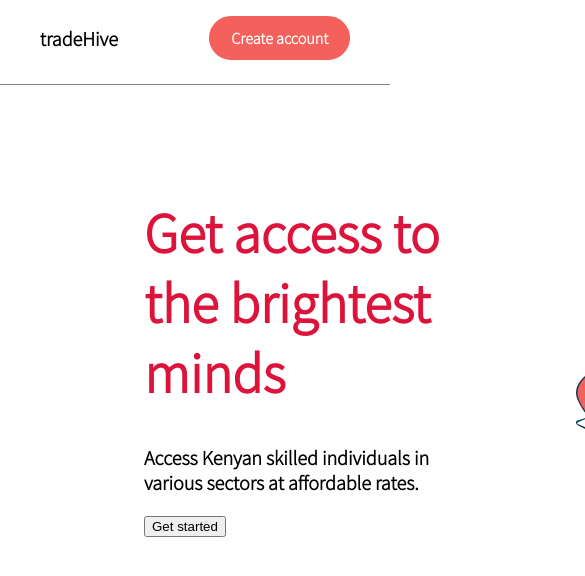
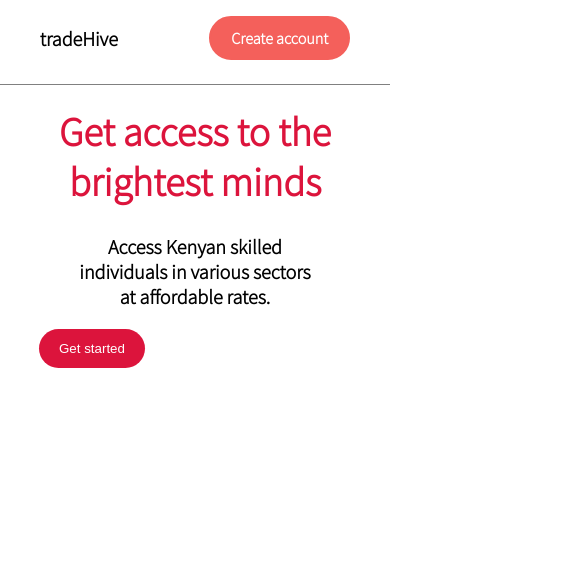
Before and after one commit to munene-m/TradeHive, a Vue app in the folder client/: page / in a window 390 px wide. Shown: the top 576 px of the page, 585 px wide, since content can reach past the window. Built offline with nearby package versions, Linux system fonts and the light colour scheme.

Commit message:
added content to home page(/)

```diff
--- a/client/src/views/Home.vue
+++ b/client/src/views/Home.vue
@@ -1,50 +1,101 @@
-<script setup></script>
+<script setup>
+import { useRouter } from "vue-router";
+const router = useRouter();
+const handleSubmit = () => {
+  router.push("/register");
+};
+</script>
 
 <template>
   <main>
     <div class="container">
       <div class="hero-content">
         <h1>Get access to the brightest minds</h1>
-      <p>
-        Access Kenyan skilled individuals in various sectors at affordable rates.
-      </p>
-      <button>Get started</button>
+        <p>
+          Access Kenyan skilled individuals in various sectors at affordable
+          rates.
+        </p>
+        <button @click="handleSubmit">Get started</button>
       </div>
       <div class="community-img">
-        <img src="../assets/images/Group 5.png" alt="">
+        <img src="../assets/images/Group 5.png" alt="" />
       </div>
     </div>
   </main>
 </template>
 
 <style scoped>
-main{
+main {
   position: relative;
-  top:10rem;
+  top: 10rem;
 }
-.container{
+.container {
   display: grid;
   grid-template-columns: repeat(2, 1fr);
   align-items: center;
   justify-items: center;
   margin: 0 6em;
 }
-.hero-content{
+.hero-content {
   padding: 0 3em;
 }
-.hero-content h1{
+.hero-content h1 {
   color: crimson;
   font-size: 3.5rem;
-  text-align:start;
+  text-align: start;
 }
-.hero-content p{
+.hero-content p {
   text-align: start;
   font-weight: bold;
-  width:20rem;
+  width: 20rem;
   /* margin: auto; */
   font-size: 20px;
 }
-.community-img img{
-  padding:0 4em;
+.hero-content button {
+  border: none;
+  outline: none;
+  cursor: pointer;
+  background-color: crimson;
+  color: #fff;
+  padding: 12px 20px;
+  border-radius: 24px;
+}
+.community-img img {
+  padding: 0 4em;
+}
+
+@media only screen and (max-width: 768px) {
+  main{
+    top: 5rem;
+    display: flex;
+    align-items: center;
+    justify-content: center;
+  }
+  .hero-content{
+    display: flex;
+    flex-direction: column;
+    justify-content: center;
+    align-items: flex-start;
+  }
+  .hero-content h1{
+    font-size: 2.5rem;
+    text-align: center;
+  }
+  .hero-content p{
+    width: 15rem;
+    text-align: center;
+    margin: auto;
+    margin-bottom:20px;
+  }
+  .container {
+    display: grid;
+    grid-template-columns: repeat(1, 1fr);
+    align-items: center;
+    justify-items: center;
+    /* margin: 0 6em; */
+  }
+  .community-img{
+    visibility: hidden;
+  }
 }
 </style>
```
